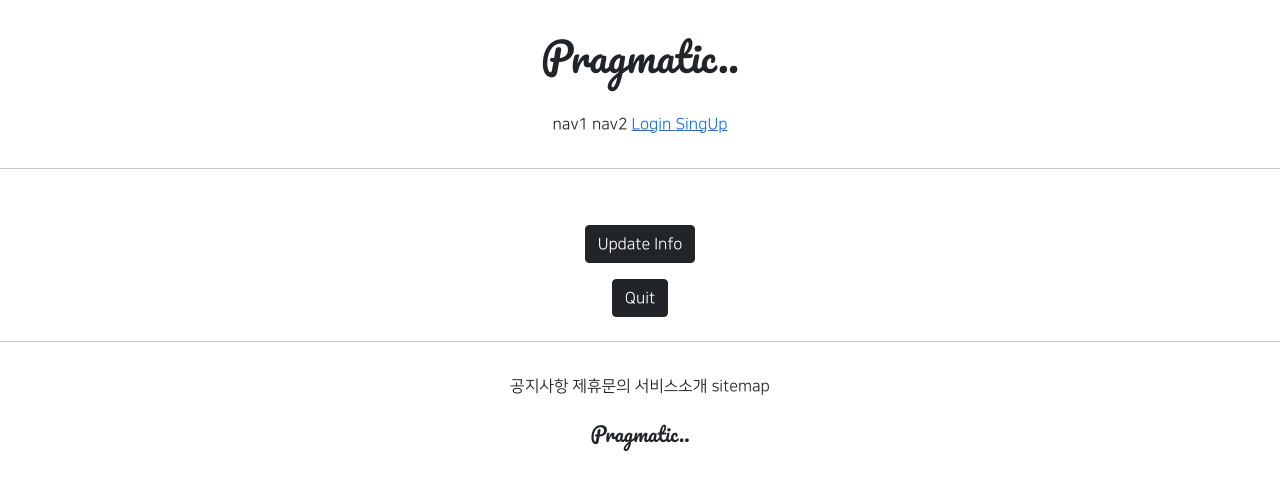
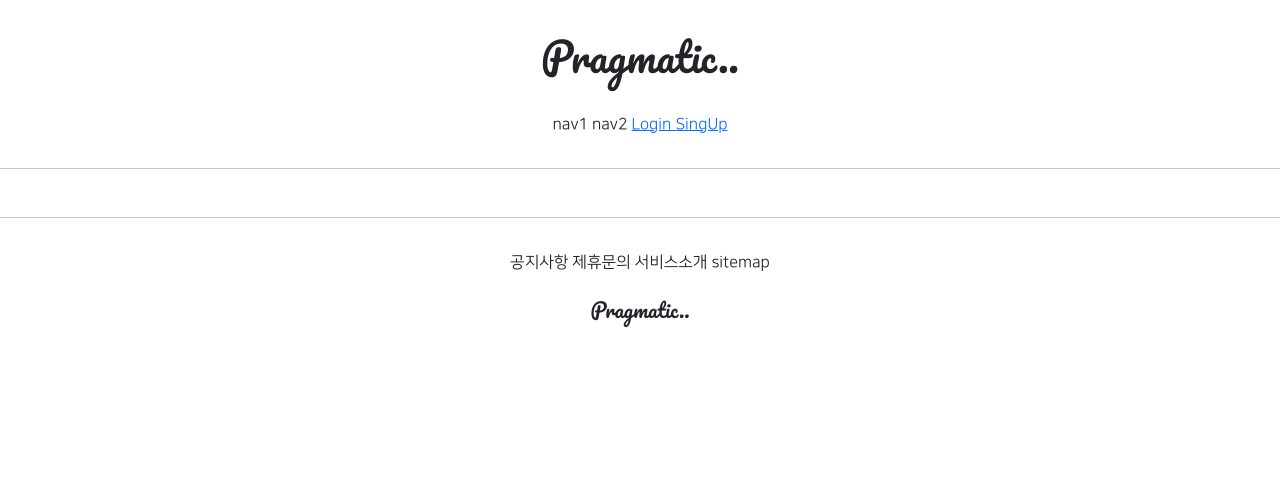
Before and after one commit to taroun/gis_1ban_1, a Django app: template accountapp/templates/accountapp/detail.html in a window 1280 px wide. Shown: the top 490 px of the page. Run offline with Django 3.2, Linux system fonts and the light colour scheme; the template is opened without the code that fills it, so the values that code supplies are empty; parts of the project's set-up code (start-up, migrations or seed data) failed here and were passed over; some libraries are stand-ins or nearby versions.

Commit message:
7/19 1ban class commit 2

```diff
--- a/accountapp/templates/accountapp/detail.html
+++ b/accountapp/templates/accountapp/detail.html
@@ -8,16 +8,18 @@
         <div>
             {{ target_user.date_joined }}
         </div>
+        {% if user == target_user %}
             <div class="p-2">
-            <a class="btn btn-dark mx-2" href="{% url 'accountapp:update' pk=user.pk %}">
+                <a class="btn btn-dark mx-2" href="{% url 'accountapp:update' pk=target_user.pk %}">
                         Update Info
                 </a>
             </div>
             <div class="p-2">
-            <a class="btn btn-dark mx-2" href="{% url 'accountapp:delete' pk=user.pk %}">
+                <a class="btn btn-dark mx-2" href="{% url 'accountapp:delete' pk=target_user.pk %}">
                         Quit
                 </a>
             </div>
+        {% endif %}
     </div>
 
 {% endblock %}
--- a/accountapp/views.py
+++ b/accountapp/views.py
@@ -15,6 +15,7 @@ from django.shortcuts import render
 from django.urls import reverse, reverse_lazy
 from django.views.generic import CreateView, DetailView, UpdateView, DeleteView
 
+from accountapp.forms import AccountCreationForm
 from accountapp.models import HelloWorld
 
 
@@ -55,7 +56,7 @@ class AccountDetailView(DetailView):
 
 class AccountUpdateView(UpdateView):
     model = User
-    form_class = UserCreationForm
+    form_class = AccountCreationForm
     context_object_name = 'target_user'
     success_url = reverse_lazy('accountapp:hello_world')
     template_name = 'accountapp/update.html'
```
Also changed, not shown: accountapp/forms.py (added, +9 -0 lines). Lines whose indentation alone changed are shown as unchanged.
